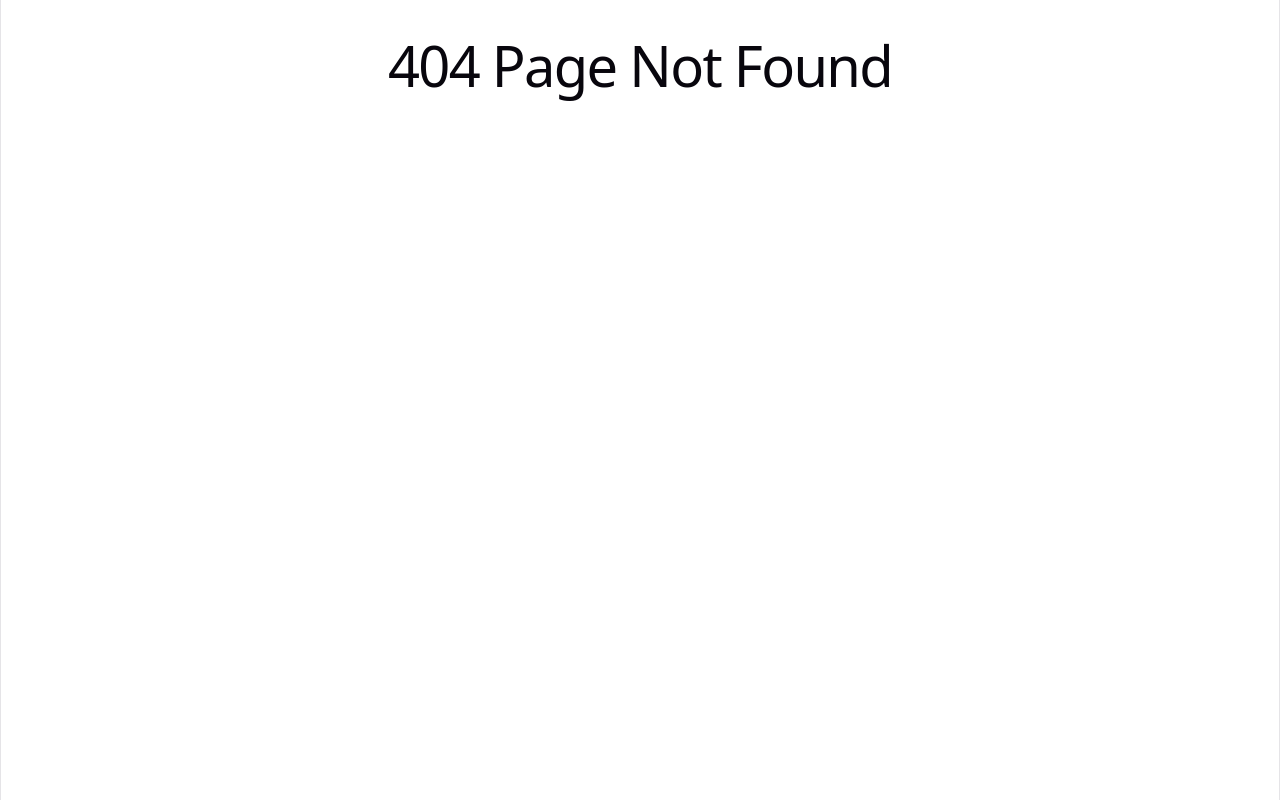
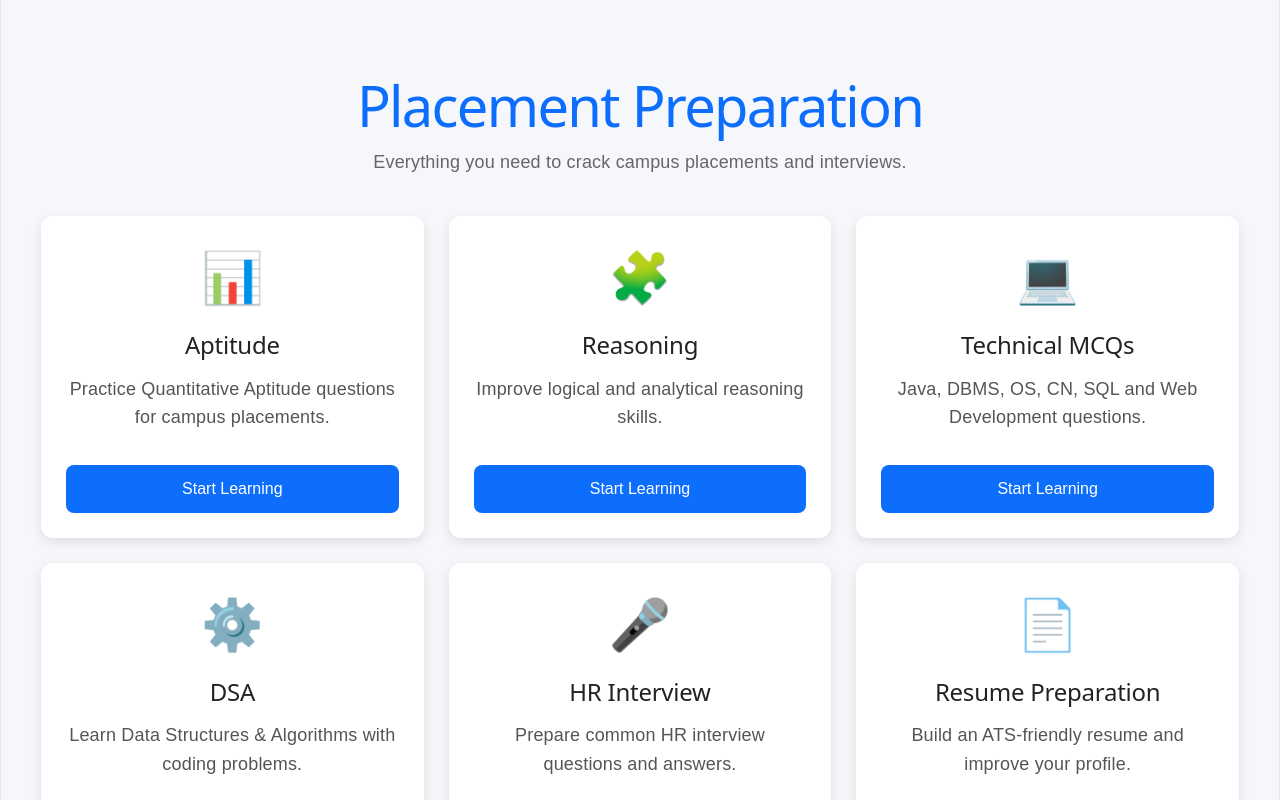
Before and after one commit to akk-oss/padhai-ka-addaa-frontend, a React (Vite) app: page /placement-preparation in a window 1280 px wide. Before the commit this address had no page. Built offline with nearby package versions, Linux system fonts and the light colour scheme.

Commit message:
Added placement-preparation  page and app  page updates

```diff
--- a/src/App.jsx
+++ b/src/App.jsx
@@ -26,6 +26,7 @@ import Blog from "./pages/Blog";
 import PreviousPapers from "./pages/PreviousPapers";
 import Community from "./pages/Community";
 import Practice from "./pages/Practice";
+import PlacementPreparation from "./pages/PlacementPreparation";
 function App() {
   return (
     <BrowserRouter>
@@ -110,6 +111,10 @@ function App() {
 <Route path="/previous-papers" element={<PreviousPapers />} />
 <Route path="/community" element={<Community />} />
 <Route path="/practice" element={<Practice />} />
+<Route
+  path="/placement-preparation"
+  element={<PlacementPreparation />}
+/>
       </Routes>
 
     </BrowserRouter>
--- /dev/null
+++ b/src/assets/css/placementPreparation.css
@@ -0,0 +1,83 @@
+.placement-page{
+    padding:40px;
+    background:#f5f7fb;
+    min-height:100vh;
+}
+
+.placement-header{
+    text-align:center;
+    margin-bottom:40px;
+}
+
+.placement-header h1{
+    color:#0d6efd;
+    margin-bottom:10px;
+}
+
+.placement-header p{
+    color:#666;
+    font-size:18px;
+}
+
+.placement-grid{
+    display:grid;
+    grid-template-columns:repeat(auto-fit,minmax(300px,1fr));
+    gap:25px;
+}
+
+.placement-card{
+    background:#fff;
+    border-radius:12px;
+    padding:25px;
+    text-align:center;
+    box-shadow:0 4px 12px rgba(0,0,0,.1);
+    transition:0.3s;
+}
+
+.placement-card:hover{
+    transform:translateY(-6px);
+}
+
+.placement-icon{
+    font-size:50px;
+    margin-bottom:15px;
+}
+
+.placement-card h2{
+    color:#222;
+    margin-bottom:15px;
+}
+
+.placement-card p{
+    color:#555;
+    line-height:1.6;
+    min-height:70px;
+}
+
+.placement-card button{
+    width:100%;
+    margin-top:20px;
+    padding:12px;
+    border:none;
+    border-radius:8px;
+    background:#0d6efd;
+    color:white;
+    font-size:16px;
+    cursor:pointer;
+}
+
+.placement-card button:hover{
+    background:#084298;
+}
+
+@media(max-width:768px){
+
+.placement-page{
+    padding:20px;
+}
+
+.placement-header h1{
+    font-size:30px;
+}
+
+}
--- a/src/components/Sidebar.jsx
+++ b/src/components/Sidebar.jsx
@@ -93,7 +93,7 @@ localStorage.removeItem("email");
           <span>Practice</span>
         </Link>
 
-        <Link to="/placement" className={isActive("/placement")}>
+        <Link to="/placement-preparation" className={isActive("/placement-preparation")}>
           <FaBriefcase />
           <span>Placement Prep</span>
         </Link>
--- /dev/null
+++ b/src/pages/PlacementPreparation.jsx
@@ -0,0 +1,82 @@
+import "../assets/css/placementPreparation.css";
+
+function PlacementPreparation() {
+
+  const sections = [
+    {
+      id: 1,
+      title: "Aptitude",
+      icon: "📊",
+      description: "Practice Quantitative Aptitude questions for campus placements."
+    },
+    {
+      id: 2,
+      title: "Reasoning",
+      icon: "🧩",
+      description: "Improve logical and analytical reasoning skills."
+    },
+    {
+      id: 3,
+      title: "Technical MCQs",
+      icon: "💻",
+      description: "Java, DBMS, OS, CN, SQL and Web Development questions."
+    },
+    {
+      id: 4,
+      title: "DSA",
+      icon: "⚙️",
+      description: "Learn Data Structures & Algorithms with coding problems."
+    },
+    {
+      id: 5,
+      title: "HR Interview",
+      icon: "🎤",
+      description: "Prepare common HR interview questions and answers."
+    },
+    {
+      id: 6,
+      title: "Resume Preparation",
+      icon: "📄",
+      description: "Build an ATS-friendly resume and improve your profile."
+    }
+  ];
+
+  return (
+    <div className="placement-page">
+
+      <div className="placement-header">
+        <h1>Placement Preparation</h1>
+        <p>
+          Everything you need to crack campus placements and interviews.
+        </p>
+      </div>
+
+      <div className="placement-grid">
+
+        {sections.map((item) => (
+
+          <div className="placement-card" key={item.id}>
+
+            <div className="placement-icon">
+              {item.icon}
+            </div>
+
+            <h2>{item.title}</h2>
+
+            <p>{item.description}</p>
+
+            <button>
+              Start Learning
+            </button>
+
+          </div>
+
+        ))}
+
+      </div>
+
+    </div>
+  );
+}
+
+export default PlacementPreparation;
```
